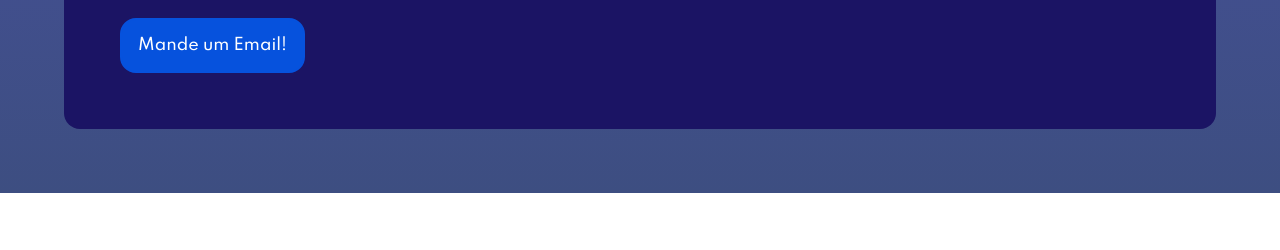
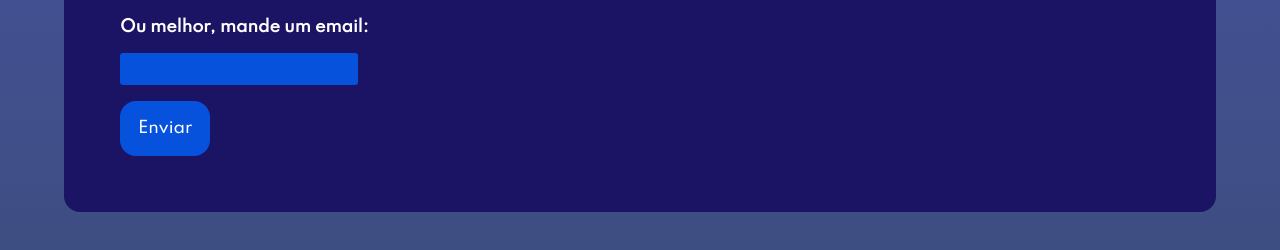
Before and after one commit to lgshogun/desafio-horys1, a plain HTML site: page index.html in a window 1280 px wide. Shown: the part 2382-2632 px from the top of the page. Before the commit the page ends 2575 px from the top, so only its background shows below. Drawn offline with Linux system fonts and the light colour scheme.

Commit message:
Saving Changes

```diff
--- a/index.html
+++ b/index.html
@@ -74,7 +74,9 @@
             <a href=""><img src="https://upload.wikimedia.org/wikipedia/commons/thumb/8/82/Telegram_logo.svg/1024px-Telegram_logo.svg.png" alt="Telegram"></a>
         </div>
 
-        <button onclick="sendemail()">Mande um Email!</button>
+        <H4>Ou melhor, mande um email:</H4>
+        <input type="text" name="Deixe sua Mensagem!"> <br>
+        <button type="submit" onclick="sendemail()">Enviar</button>
     </div>
 </body>
 </html>
--- a/style/contacts.css
+++ b/style/contacts.css
@@ -42,3 +42,13 @@
     border-color: #1B1464;
     transition: ease 0.3s;
 }
+
+.contacts input{
+    content: "Some";
+
+    margin: 1rem 0;
+    font-size: 1rem;
+    height: 2rem;
+    background-color:#0652DD;
+    border-radius: 3px;
+}
```
